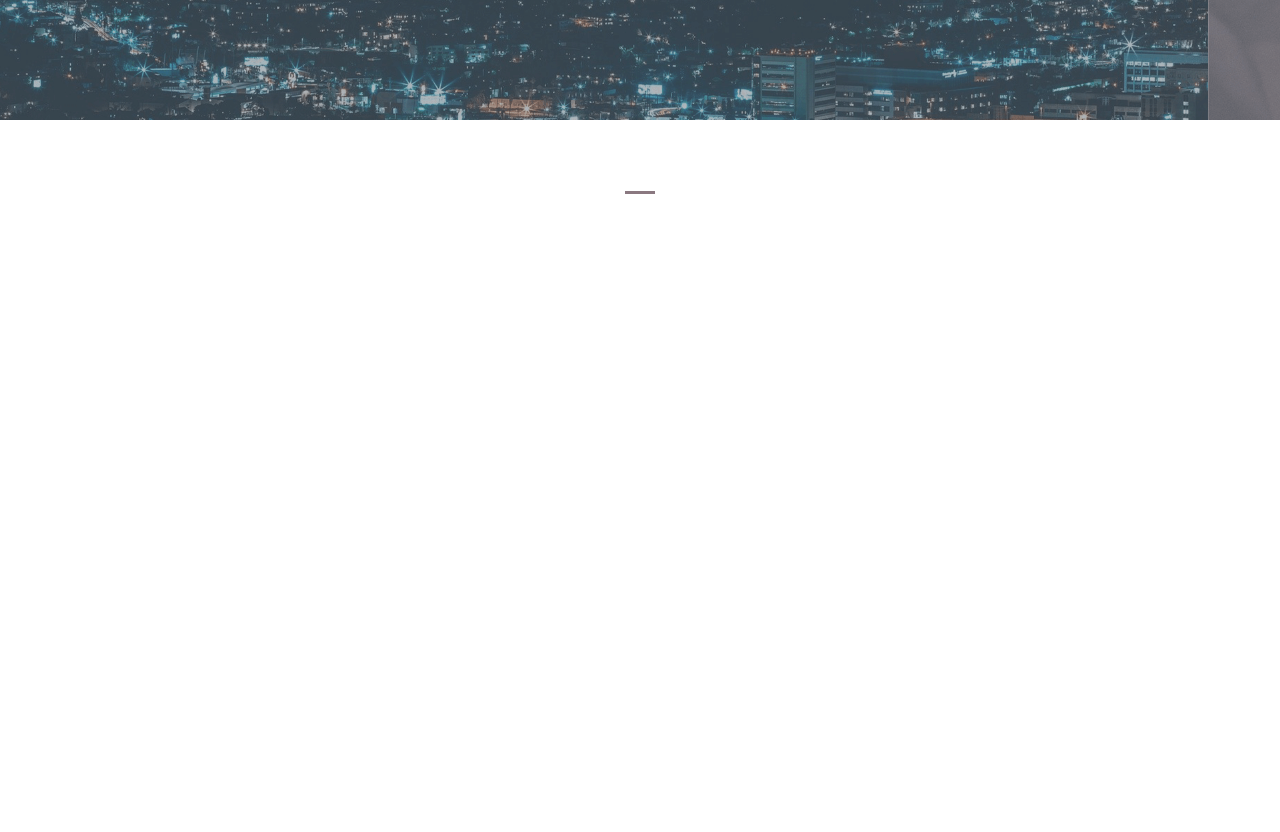
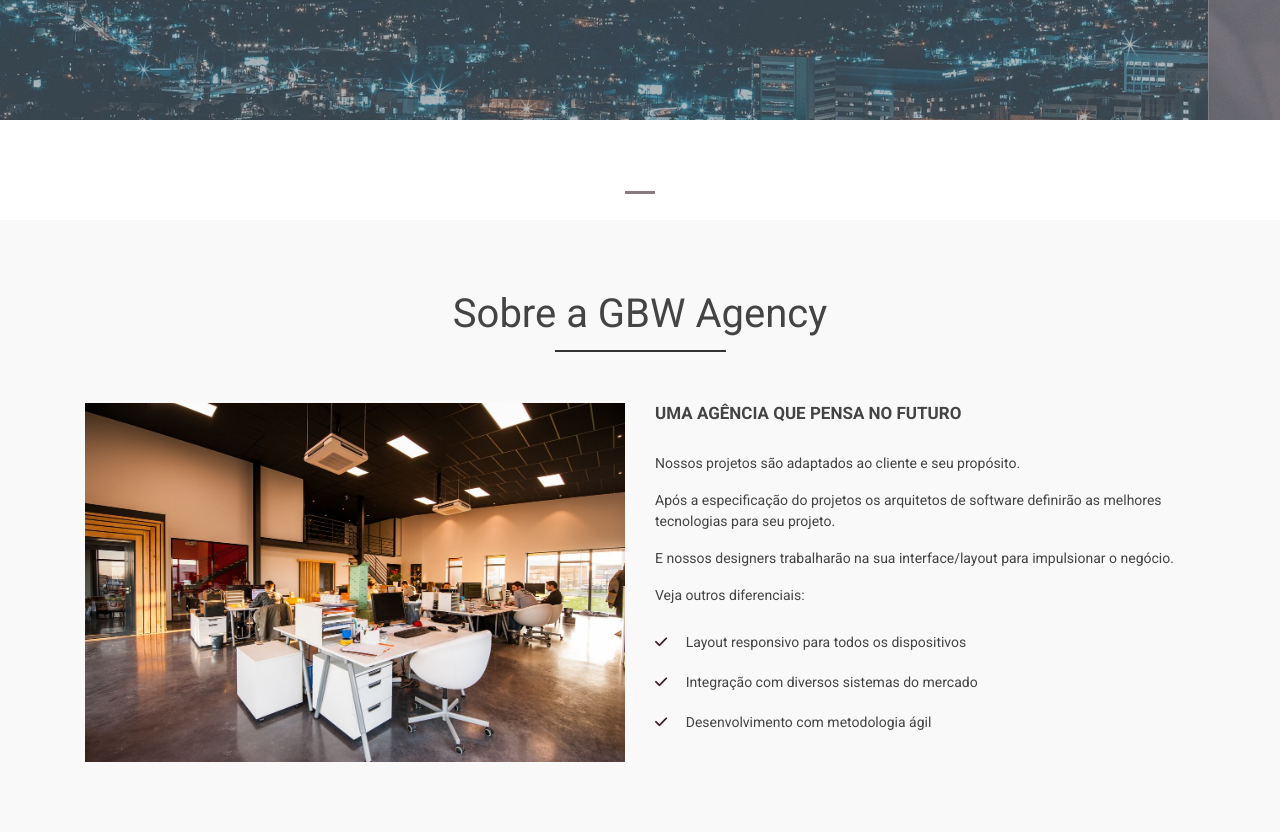
Before and after one commit to geisabitt/gbw-agency, a plain HTML site: page index.html in a window 1280 px wide. Shown: the part 500-1332 px from the top of the page. Before the commit the page ends 800 px from the top, so only its background shows below. Drawn offline with nearby package versions, Linux system fonts and the light colour scheme; a script that the page names is missing.

Commit message:
finalização do Sobre a empresa

```diff
--- a/css/style.css
+++ b/css/style.css
@@ -76,11 +76,47 @@
   transition: 0.6s;
 }
 .main-btn:hover{
-    color: #3f222f;
+    color: #ffb9d9;
     text-decoration: none;
-    background-color: #fff;
-    border-color: #3f222f;
+    background-color: transparent;/*rgb(255, 255, 255, 0.25)*/
+    border-color: #ffb9d9;
 }
 .carousel-indicators .active{
     background-color: #3f222f;
 }
+/*Sobre a Empresa*/
+#about-area{
+  background-color: #f9f9f9;
+}
+.main-title{
+  color: #444;
+  margin: 0 0 65px 0;
+  font-size: 40px;
+  text-align: center;
+}
+.main-title::after{
+  content: "";
+  border-top: 2px solid #333;
+  width: 15%;
+  position: absolute;
+  top: 60px;
+  left: 42.5%;
+}
+.about-title{
+  font-size: 17px;
+  color: #444;
+  text-transform: uppercase;
+  font-weight: bold;
+  margin-bottom: 30px;
+}
+#about-list{
+  list-style: none;
+  padding-left: 0;
+}
+#about-list li{
+  line-height: 40px;
+}
+#about-list i{
+  color: #3f222f;
+  margin-right: 15px;
+}
--- a/index.html
+++ b/index.html
@@ -109,6 +109,30 @@
           <span class="sr-only">Next</span>
          </a>
         </div>
+        <div id="about-area">
+          <div class="container">
+            <div class="row">
+              <div class="col-12">
+                <h3 class="main-title">Sobre a GBW Agency</h3>
+              </div>
+              <div class="col-md-6">
+                <img src="img/agencia.jpg" alt="Agência GBW" class="img-fluid">
+              </div>
+              <div class="col-md-6">
+                <h3 class="about-title">Uma agência que pensa no futuro</h3>
+                <p>Nossos projetos são adaptados ao cliente e seu propósito.</p>
+                <p>Após a especificação do projetos os arquitetos de software definirão as melhores tecnologias para seu projeto.</p>
+                <p>E nossos designers trabalharão na sua interface/layout para impulsionar o negócio.</p>
+                <p>Veja outros diferenciais:</p>
+                <ul id="about-list">
+                  <li><i class="fas fa-check"></i> Layout responsivo para todos os dispositivos</li>
+                  <li><i class="fas fa-check"></i> Integração com diversos sistemas do mercado</li>
+                  <li><i class="fas fa-check"></i> Desenvolvimento com metodologia ágil</li>
+                </ul>
+              </div>
+            </div>
+          </div>
+        </div>
       </div>
     </main>
     <script src="js/script.js"></script>
```
Also changed, not shown: 1 other file.
